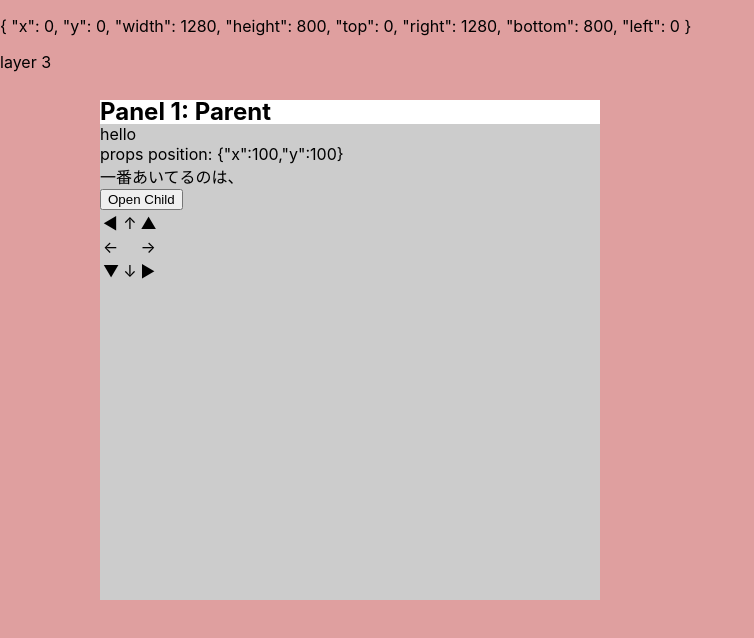
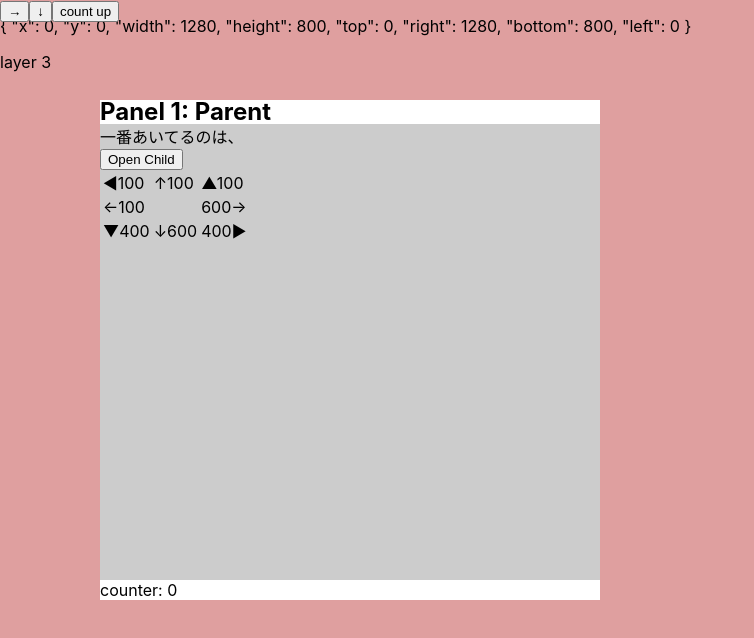
Before and after one commit to fumicode/fuzzy-session-react, a React (Create React App) app: page / in a window 1280 px wide. Shown: the top 638 px of the page, without its empty margins (0-754 px from the left). Built offline with nearby package versions, Linux system fonts and the light colour scheme.

Commit message:
現在のsmartRectを求めるhookを追加

```diff
--- a/src/00_Framework/NewPanel/02_Panel.tsx
+++ b/src/00_Framework/NewPanel/02_Panel.tsx
@@ -1,4 +1,4 @@
-import { FC } from "react";
+import { FC, RefObject, useEffect } from "react";
 import styled from "styled-components";
 import React from "react";
 import SmartRect from "./01_SmartRect";
@@ -13,7 +13,7 @@ interface PanelProps {
 
   size: Size2;
 
-  parentSize?: Size2;
+  parentSize: Size2;
 
   zIndex?: number;
 
@@ -22,7 +22,39 @@ interface PanelProps {
   onPanelChange(smartRect: SmartRect): void;
 
   onChildOpen(smartRect: SmartRect): void;
+
+  counter: number;
 }
+
+const useGetSmartRect = (
+  position: Point2,
+  parentSize: Size2
+): { renderedRect: SmartRect | undefined; ref: RefObject<HTMLDivElement> } => {
+  const [renderedRect, setRenderedRect] = React.useState<SmartRect | undefined>(
+    undefined
+  );
+
+  const ref = React.useRef<HTMLDivElement>(null);
+
+  useEffect(() => {
+    console.log("useEffect");
+    console.log(ref.current);
+    const panelEl = ref.current;
+    if (panelEl === null) {
+      return;
+    }
+
+    console.log(panelEl.getBoundingClientRect());
+    const rect = panelEl.getBoundingClientRect();
+    const smartRect = new SmartRect(rect, parentSize);
+    setRenderedRect(smartRect);
+  }, [position]);
+
+  return {
+    renderedRect,
+    ref,
+  };
+};
 
 export const Panel: FC<PanelProps> = styled(
   ({
@@ -39,9 +71,28 @@ export const Panel: FC<PanelProps> = styled(
 
     onPanelChange,
     onChildOpen,
+
+    counter,
   }: PanelProps) => {
+    console.log("render");
+
+    const { renderedRect, ref: panelRef } = useGetSmartRect(
+      position,
+      parentSize
+    );
+
     return (
-      <article className={className} style={{ zIndex: z }}>
+      <article
+        className={className}
+        style={{
+          zIndex: z,
+          left: `${position.x}px`,
+          top: `${position.y}px`,
+          width: `${size.width}px`,
+          height: `${size.height}px`,
+        }}
+        ref={panelRef}
+      >
         <header className="e-header">
           <h1 className="e-title">Panel 1: {name}</h1>
         </header>
@@ -49,31 +100,33 @@ export const Panel: FC<PanelProps> = styled(
           className="e-body"
           style={{ background: `hsla(0,0%,${40 + 40}%)` }}
         >
-          <p>hello</p>
-          <p>props position: {JSON.stringify(position)}</p>
           {children}
           <button onClick={() => {}}>Open Child</button>
 
-          <table>
-            <tbody>
+          {renderedRect ? (
+            <table>
               <tr>
-                <td>◀</td>
-                <td>↑</td>
-                <td>▲</td>
+                <td>◀{renderedRect.leftSpace}</td>
+                <td>↑{renderedRect.top}</td>
+                <td>▲{renderedRect.topSpace}</td>
               </tr>
               <tr>
-                <td>←</td>
+                <td>←{renderedRect.left}</td>
                 <td></td>
-                <td>→</td>
+                <td>{renderedRect.right}→</td>
               </tr>
               <tr>
-                <td>▼</td>
-                <td>↓</td>
-                <td>▶</td>
+                <td>▼{renderedRect.bottomSpace}</td>
+                <td>↓{renderedRect.bottom}</td>
+                <td>{renderedRect.rightSpace}▶</td>
               </tr>
-            </tbody>
-          </table>
+            </table>
+          ) : (
+            <p style={{ background: "red" }}>no rect yet</p>
+          )}
         </div>
+
+        <footer className="e-footer">counter: {counter}</footer>
       </article>
     );
   }
@@ -81,16 +134,8 @@ export const Panel: FC<PanelProps> = styled(
   position: absolute;
   background: white;
 
-  left: ${(props) => props.position.x}px;
-  top: ${(props) => props.position.y}px;
-
-  width: ${(props) => props.size.width}px;
-  height: ${(props) => props.size.height}px;
-
   display: flex;
   flex-direction: column;
-
-  transition: left 0.3s, top 0.3s, width 0.3s, height 0.3s;
 
   pointer-events: auto;
   > .e-header {
--- a/src/00_Framework/NewPanel/02_PanelSystem.tsx
+++ b/src/00_Framework/NewPanel/02_PanelSystem.tsx
@@ -1,9 +1,10 @@
-import { FC } from "react";
+import { FC, useState } from "react";
 import styled from "styled-components";
 import ViewModel from "../00_ViewModel";
 import Panel from "./02_Panel";
 import Layer from "./02_Layer";
 import SmartRect from "./01_SmartRect";
+import { Point2 } from "../00_Point";
 
 interface PanelSystemViewModel extends ViewModel<string> {
   //string: テキトーな型
@@ -11,6 +12,9 @@ interface PanelSystemViewModel extends ViewModel<string> {
 
 export const PanelSystem: FC<PanelSystemViewModel> = styled(
   ({ className }: PanelSystemViewModel) => {
+    const [position, setPosition] = useState<Point2>({ x: 100, y: 100 });
+    const [counter, setCounter] = useState<number>(0);
+
     return (
       <div className={className}>
         {/**
@@ -23,7 +27,7 @@ export const PanelSystem: FC<PanelSystemViewModel> = styled(
           <div className="e-window">
             <Panel
               title="Parent"
-              position={{ x: 100, y: 100 }}
+              position={position}
               size={{ width: 500, height: 500 }}
               parentSize={{ width: 1000, height: 1000 }}
               zIndex={0}
@@ -31,11 +35,37 @@ export const PanelSystem: FC<PanelSystemViewModel> = styled(
               onChildOpen={(smartRect: SmartRect) => {
                 //smartRect.positions[maxIndex]
               }}
+              counter={counter}
             >
               <p>一番あいてるのは、 </p>
             </Panel>
           </div>
         </Layer>
+
+        <div className="e-controlls">
+          <button
+            onClick={() => {
+              setPosition({ x: position.x + 10, y: position.y });
+            }}
+          >
+            →
+          </button>
+          <button
+            onClick={() => {
+              setPosition({ x: position.x, y: position.y + 10 });
+            }}
+          >
+            ↓
+          </button>
+
+          <button
+            onClick={() => {
+              setCounter(counter + 1);
+            }}
+          >
+            count up
+          </button>
+        </div>
       </div>
     );
   }
@@ -44,6 +74,13 @@ export const PanelSystem: FC<PanelSystemViewModel> = styled(
   min-height: 100%;
   background: white;
   position: relative;
+
+  > .e-controlls {
+    position: absolute;
+    top: 0;
+    left: 0;
+    z-index: 100;
+  }
 `;
 
 export default PanelSystem;
--- a/src/index.css
+++ b/src/index.css
@@ -1,10 +1,12 @@
+@import-normalize;
+/*TODO: vscode の警告消したい*/
+
 * {
   box-sizing: border-box;
 }
 
-html{
+html {
   height: 100%;
-
 }
 
 body {
@@ -23,9 +25,7 @@ code {
     monospace;
 }
 
-
 #root {
   background: green;
   height: 100%;
-
 }
```
